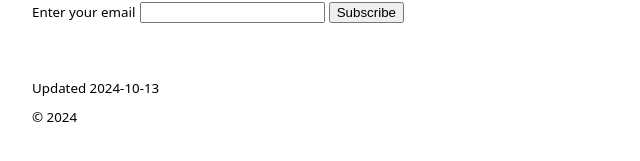
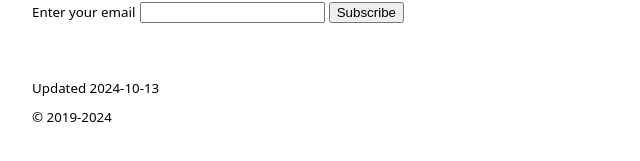
Before and after one commit to gerhardlanz/ta-sobo.gerhardla.nz, a Jekyll site: the page built from index.html, in a window 1280 px wide. Shown: the part 331-492 px from the top of the page, without its empty margins (0-640 px from the left). Built offline with Jekyll 4.4.1, drawn with Linux system fonts in a browser that asks for light colours.

Commit message:
chore: add date to copyright

```diff
--- a/_layouts/default.html
+++ b/_layouts/default.html
@@ -77,7 +77,7 @@
             {% else %}
             <li><small>Updated {{ "now" | date: "%F" }}</small></li>
             {% endif %}
-            <li><small>&copy; {{ site.time | date: '%Y' }}</small></li>
+            <li><small>&copy; 2019-{{ site.time | date: '%Y' }}</small></li>
         </ul>
     </footer>
 </body>
```
